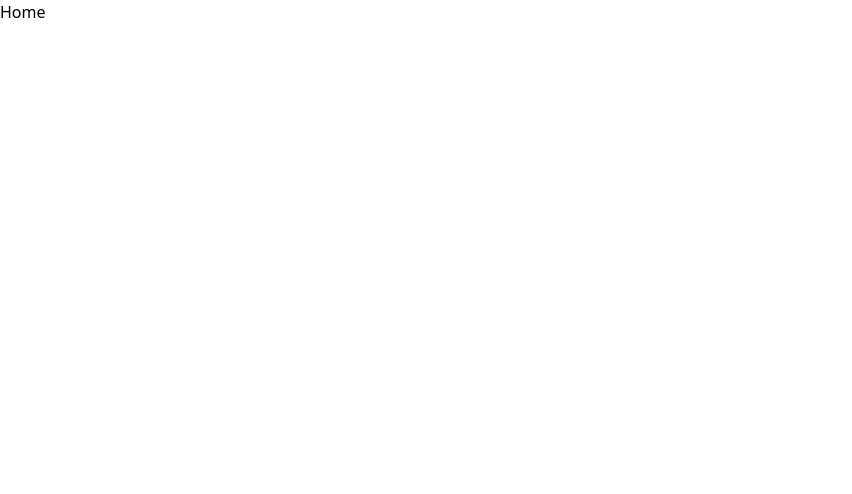
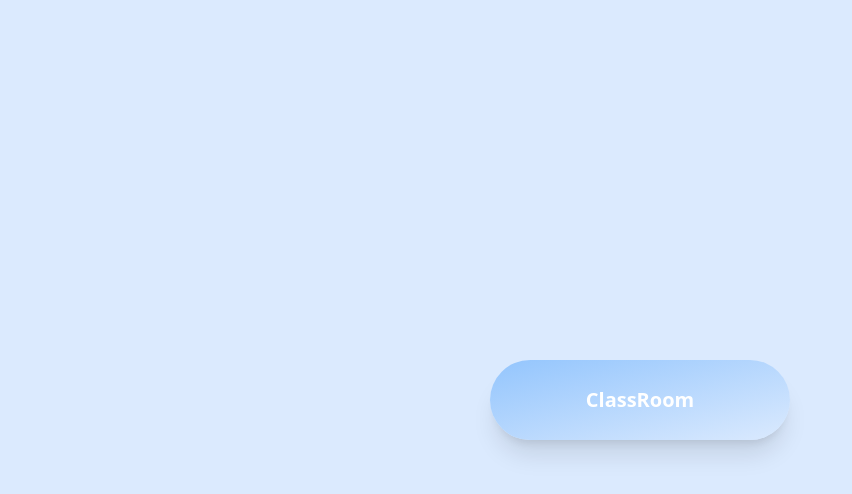
Before and after one commit to jiaezzang/virtual-classroom-webRTC, a React (Vite) app in the folder client/: page /welcome in a window 1280 px wide. Shown: the top 494 px of the page, without its empty margins (0-852 px from the left). Built offline with nearby package versions, Linux system fonts and the light colour scheme.

Commit message:
design : Home 컴포넌트 디자인

```diff
--- a/client/src/pages/Home/Home.tsx
+++ b/client/src/pages/Home/Home.tsx
@@ -1,3 +1,24 @@
+import { useNavigate } from 'react-router-dom';
+/**
+ * ClassRoom 진입 전 Home 컴포넌트
+ * @returns {JSX.Element} Home 컴포넌트
+ */
 export default function Home() {
-    return <div>Home</div>;
+    const navigate = useNavigate();
+    /**
+     * classRoom으로 이동한다.
+     */
+    const redirectToClassRooom = () => {
+        navigate('/classroom');
+    };
+    return (
+        <div className="bg-blue-100 w-screen h-screen flex justify-center items-center">
+            <button
+                className="bg-gradient-to-br from-blue-300 to-blue-100 w-[300px] h-[80px] rounded-full shadow-xl text-xl text-white font-extrabold"
+                onClick={redirectToClassRooom}
+            >
+                ClassRoom
+            </button>
+        </div>
+    );
 }
```
